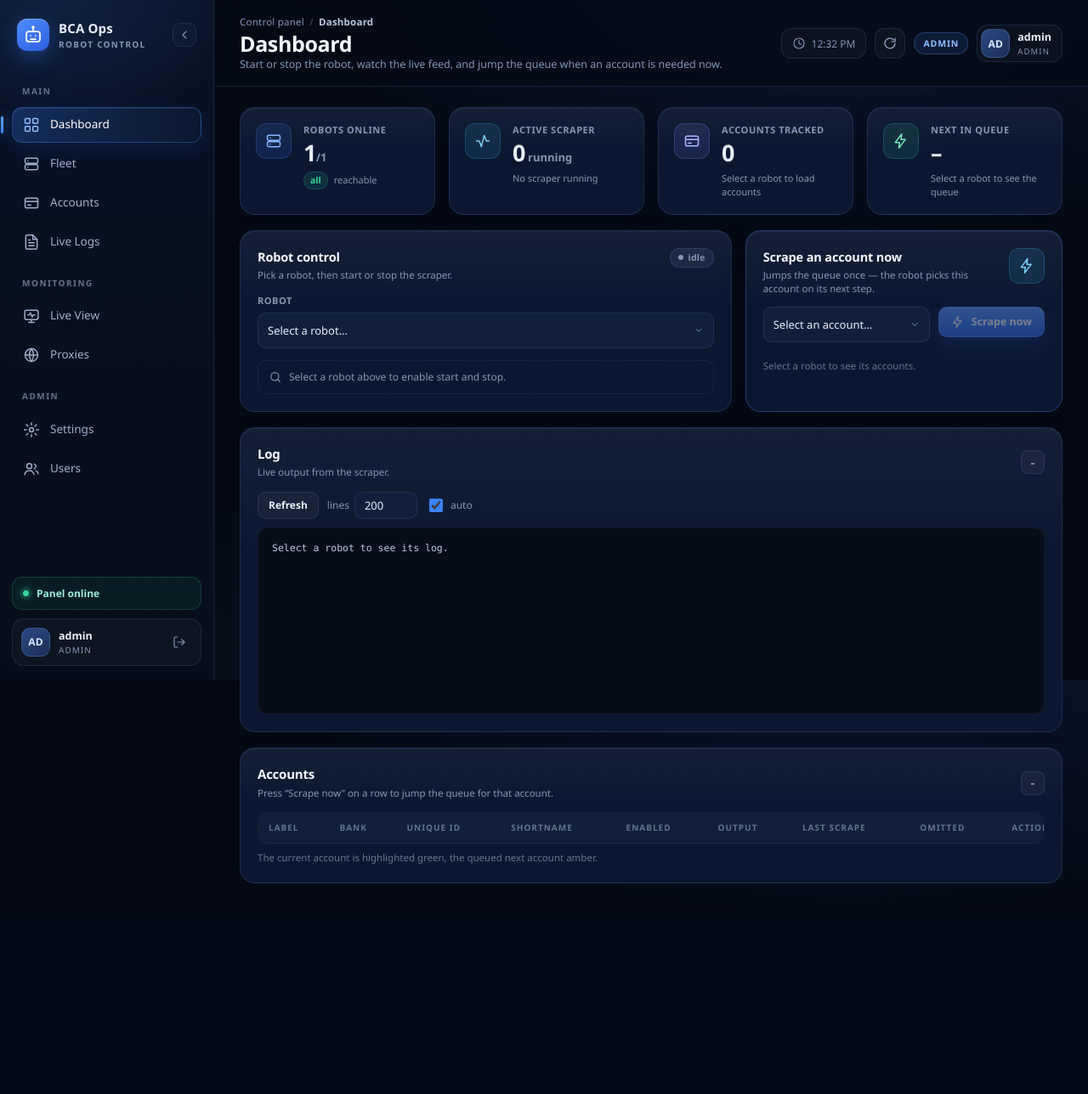
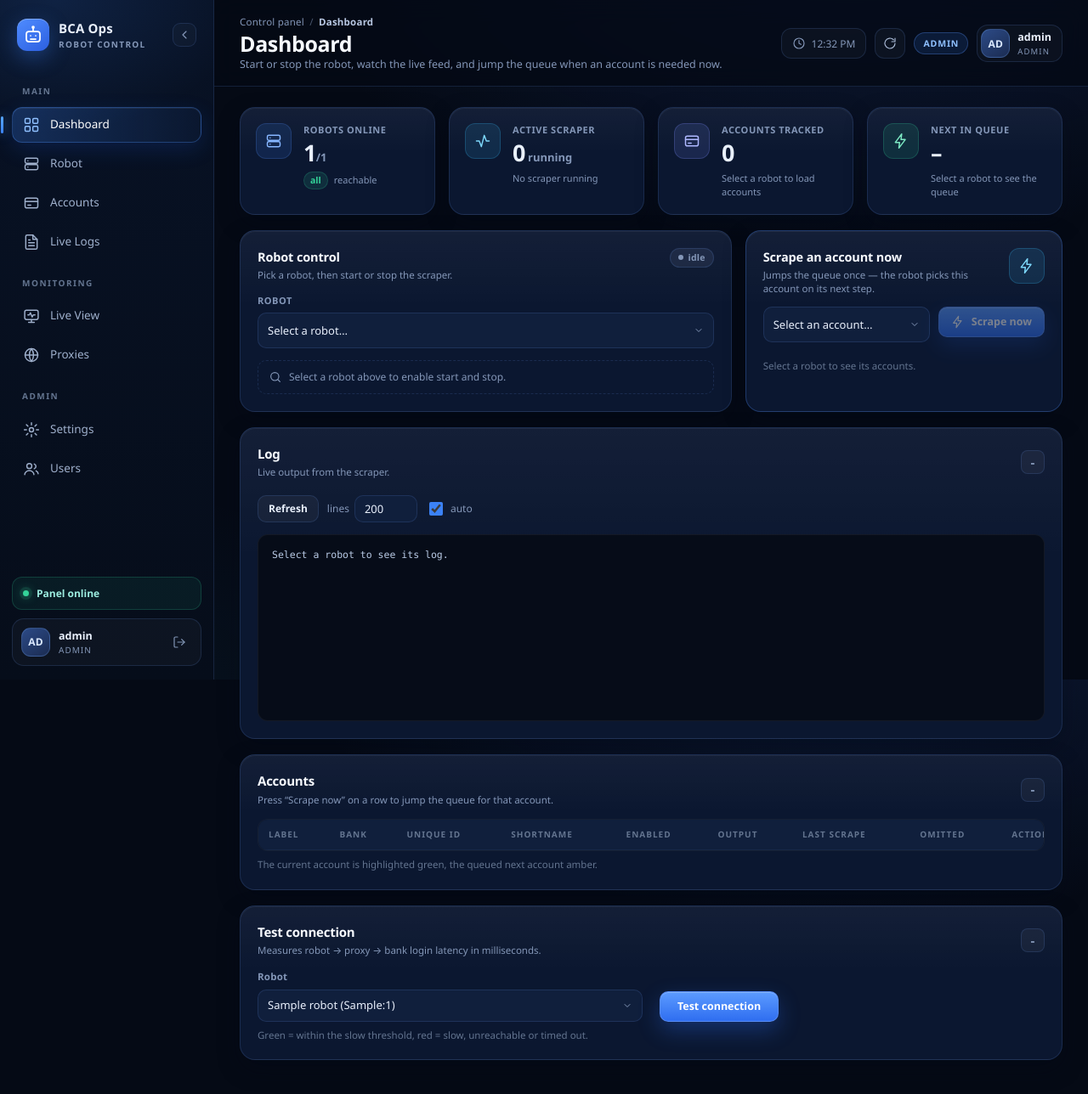
Before and after one commit to bnz88/Python-robot, a Flask app: page / in a window 1280 px wide. Shown: the whole page at 85% size. Before the commit the page ends 1040 px from the top, so only its background shows below. Run offline with Flask 3, Linux system fonts and the light colour scheme; the visitor is signed in with stand-in values (Sample User, id 1); data comes from the database, SQL or seed files in the repository; tables that the repository leaves empty hold one stand-in row (values such as "Sample post"); data that the repository does not hold is empty.

Commit message:
feat(panel): rename fleet to robot, align live/log panes, add proxy test widget

```diff
--- a/control_panel/app.py
+++ b/control_panel/app.py
@@ -272,10 +272,10 @@ def dashboard():
     )
 
 
-@app.route("/fleet")
+@app.route("/robot")
 @auth.admin_required
-def fleet_page():
-    return render_template("fleet.html")
+def robot_page():
+    return render_template("robot.html")
 
 
 @app.route("/accounts")
@@ -819,6 +819,13 @@ def api_proxy_test():
         return _json_error("invalid response from robot", 502)
     if body.get("error"):
         return _json_error(body["error"], 400)
+    notes = {
+        "{}:{}".format(p["ip"], p["port"]): (p.get("note") or "")
+        for p in proxies
+    }
+    for row in body.get("proxies") or []:
+        if isinstance(row, dict):
+            row["note"] = notes.get(row.get("host"), "")
     return jsonify(body)
 
 
--- a/control_panel/static/dashboard.js
+++ b/control_panel/static/dashboard.js
@@ -26,6 +26,7 @@ async function loadRobots() {
   renderRobotPicker();
   updateSelectedMeta();
   updateDeckState();
+  renderTestRobotOptions();
   if (state.selectedId) await refreshSelected();
   else renderKpis();
   refreshLive();
@@ -291,6 +292,8 @@ async function selectRobot(id) {
   $("#log-title").textContent = "Log - " + r.name;
   const picker = $("#robot-picker");
   if (picker) picker.value = String(id);
+  const testSelect = $("#test-robot");
+  if (testSelect) testSelect.value = String(id);
   updateSelectedMeta();
   updateDeckState();
   await refreshSelected();
@@ -522,6 +525,83 @@ async function loadProxyOptions() {
   sel.value = keep && present ? keep : "auto";
 }
 
+function renderTestRobotOptions() {
+  const select = $("#test-robot");
+  if (!select) return;
+  const keep = select.value;
+  const html = state.robots
+    .map(
+      (r) =>
+        `<option value="${r.id}">${esc(r.name)} (${esc(r.host)}:${esc(String(r.port))})${r.online ? "" : " - offline"}</option>`
+    )
+    .join("");
+  if (select.dataset.signature !== html) {
+    select.innerHTML = html;
+    select.dataset.signature = html;
+  }
+  const preferred =
+    keep || (state.selectedId == null ? "" : String(state.selectedId));
+  const present = Array.from(select.options).some((o) => o.value === preferred);
+  select.value = present ? preferred : select.options[0] ? select.options[0].value : "";
+  const button = $("#test-run");
+  if (button) button.disabled = state.robots.length === 0;
+}
+
+function renderTestResults(data) {
+  const table = $("#test-results");
+  if (!table) return;
+  const thead = table.querySelector("thead");
+  const tbody = table.querySelector("tbody");
+  const banks = data.banks || [];
+  thead.innerHTML = `<tr><th>Proxy</th>${banks
+    .map((b) => `<th>${esc(b.label)}</th>`)
+    .join("")}</tr>`;
+  tbody.innerHTML = "";
+  for (const proxy of data.proxies || []) {
+    const tr = document.createElement("tr");
+    const cells = banks
+      .map((bank) => {
+        const cell = (proxy.results || {})[bank.key] || {
+          ok: false,
+          error: "no result",
+        };
+        const good = cell.ok && !cell.slow;
+        const text = cell.ok ? `${cell.latency_ms} ms` : cell.error || "failed";
+        return `<td class="${good ? "cell-ok" : "cell-bad"}">${esc(text)}</td>`;
+      })
+      .join("");
+    tr.innerHTML = `<td>${esc(proxy.host)}${
+      proxy.note ? `<span class="proxy-note">${esc(proxy.note)}</span>` : ""
+    }</td>${cells}`;
+    tbody.appendChild(tr);
+  }
+  table.hidden = false;
+}
+
+async function runProxyTest() {
+  const robotId = $("#test-robot").value;
+  if (!robotId) {
+    setStatus("Add a robot first.", true);
+    return;
+  }
+  const button = $("#test-run");
+  button.disabled = true;
+  setStatus("Testing proxies - this can take a few seconds...");
+  try {
+    const data = await post("/api/proxies/test", { robot_id: robotId });
+    if (data && data.error) {
+      setStatus(data.error, true);
+      return;
+    }
+    renderTestResults(data);
+    setStatus(`Test finished (slow above ${data.threshold_ms} ms).`);
+  } catch (err) {
+    setStatus(err.message, true);
+  } finally {
+    button.disabled = false;
+  }
+}
+
 async function onAccountAction(e) {
   const btn = e.target.closest("button[data-act]");
   if (!btn) return;
@@ -586,6 +666,7 @@ function init() {
   $("#statement-close").addEventListener("click", () => $("#statement-dialog").close());
   $("#statement-copy").addEventListener("click", copyStatement);
   wireLiveFeed();
+  $("#test-run").addEventListener("click", runProxyTest);
 
   const robotPicker = $("#robot-picker");
   if (robotPicker) {
--- a/control_panel/static/proxies.js
+++ b/control_panel/static/proxies.js
@@ -67,7 +67,9 @@ function renderResults(data) {
         return `<td class="${good ? "cell-ok" : "cell-bad"}">${esc(text)}</td>`;
       })
       .join("");
-    tr.innerHTML = `<td>${esc(proxy.host)}</td>${cells}`;
+    tr.innerHTML = `<td>${esc(proxy.host)}${
+      proxy.note ? `<span class="proxy-note">${esc(proxy.note)}</span>` : ""
+    }</td>${cells}`;
     tbody.appendChild(tr);
   }
   table.hidden = false;
--- a/control_panel/static/style.css
+++ b/control_panel/static/style.css
@@ -947,12 +947,19 @@ td.cell-empty {
 }
 
 /* -------------------------------------------------------- dashboard: feed -- */
-.monitor-grid { display: grid; grid-template-columns: 1.25fr 1fr; gap: 16px; align-items: start; }
-.monitor-grid > .card { min-width: 0; }
-#live-panel .panel-head { margin-bottom: 12px; }
-#live-panel .live-frame { width: 100%; max-width: none; margin: 0; }
-#live-panel .live-frame img { max-height: 380px; }
-#live-panel .panel-head h2 { font-size: 14.5px; }
+.monitor-grid { display: grid; grid-template-columns: 1.25fr 1fr; gap: 16px; align-items: stretch; }
+.monitor-grid > .card { min-width: 0; display: flex; flex-direction: column; }
+#live-panel .live-frame {
+  width: 100%;
+  max-width: none;
+  margin: 0;
+  aspect-ratio: auto;
+  flex: 1 1 auto;
+  min-height: 300px;
+}
+#live-panel .live-frame img { height: 100%; max-height: none; }
+.monitor-grid .log-toolbar { flex: 0 0 auto; min-height: 40px; }
+.live-toolbar { justify-content: flex-start; }
 
 .log-toolbar {
   display: flex;
@@ -970,7 +977,8 @@ td.cell-empty {
   margin: 0;
   padding: 14px 16px;
   min-height: 220px;
-  max-height: 360px;
+  max-height: 420px;
+  flex: 1 1 auto;
   overflow: auto;
   border: 1px solid var(--border-subtle);
   border-radius: var(--r-md);
@@ -1265,6 +1273,7 @@ dialog h3 { font-size: 16px; margin-bottom: 4px; }
 #test-results { margin-top: 14px; }
 #test-results td.cell-ok { color: var(--ok); font-weight: 600; font-variant-numeric: tabular-nums; }
 #test-results td.cell-bad { color: var(--bad); font-weight: 600; font-variant-numeric: tabular-nums; }
+.proxy-note { margin-left: 8px; color: var(--muted-2); font-size: 11px; font-weight: 400; }
 #test-robot { min-width: 260px; }
 
 /* ----------------------------------------------------------------- users -- */
@@ -1328,6 +1337,9 @@ dialog h3 { font-size: 16px; margin-bottom: 4px; }
   .kpi-grid { grid-template-columns: repeat(2, minmax(0, 1fr)); }
   .deck-grid { grid-template-columns: 1fr 1fr; }
   .monitor-grid { grid-template-columns: 1fr; }
+  #live-panel .live-frame { aspect-ratio: 16 / 10; flex: none; min-height: 0; }
+  #live-panel .live-frame img { height: auto; max-height: 380px; }
+  .log-console { flex: none; max-height: 360px; }
 }
 
 @media (max-width: 1024px) {
--- a/control_panel/templates/_sidebar.html
+++ b/control_panel/templates/_sidebar.html
@@ -21,9 +21,9 @@
       {{ icon('dashboard') }}<span>Dashboard</span>
     </a>
     {% if user and user.role == 'admin' %}
-    <a href="{{ url_for('fleet_page') }}" class="{{ 'active' if active == 'fleet' else '' }}"
-       title="Fleet" {% if active == 'fleet' %}aria-current="page"{% endif %}>
-      {{ icon('server') }}<span>Fleet</span>
+    <a href="{{ url_for('robot_page') }}" class="{{ 'active' if active == 'robot' else '' }}"
+       title="Robot" {% if active == 'robot' %}aria-current="page"{% endif %}>
+      {{ icon('server') }}<span>Robot</span>
     </a>
     {% endif %}
     <a href="{{ url_for('accounts_page') }}" class="{{ 'active' if active == 'accounts' else '' }}"
--- a/control_panel/templates/dashboard.html
+++ b/control_panel/templates/dashboard.html
@@ -19,7 +19,7 @@
     <main data-refresh-ms="{{ refresh_ms }}">
       <p id="status" class="status" role="status" aria-live="polite"></p>
 
-      <section class="kpi-grid" aria-label="Fleet summary">
+      <section class="kpi-grid" aria-label="Robot summary">
         <article class="card kpi">
           <span class="kpi-icon">{{ icon('server') }}</span>
           <div class="kpi-body">
@@ -127,6 +127,9 @@
               <h2 id="live-title">Live feed</h2>
               <p class="card-sub">Current browser view of the selected robot.</p>
             </div>
+            <button class="min-toggle" type="button" title="Minimize">-</button>
+          </div>
+          <div class="log-toolbar live-toolbar">
             <span class="log-card-actions">
               <button id="live-start" data-act="start" class="primary" type="button" title="Start scraping">Start</button>
               <button id="live-stop" data-act="stop" type="button" title="Stop scraping">Stop</button>
@@ -134,7 +137,6 @@
                 {{ icon('maximize', 'sm') }}
               </button>
             </span>
-            <button class="min-toggle" type="button" title="Minimize">-</button>
           </div>
           <div class="live-frame" id="live-frame">
             <img id="live-img" class="live-card-img" alt="live view" style="visibility:hidden">
@@ -180,6 +182,31 @@
         </div>
         <p class="hint">The current account is highlighted green, the queued next account amber.</p>
       </section>
+
+      <section class="card panel">
+        <div class="panel-head">
+          <div>
+            <h2>Test connection</h2>
+            <p class="card-sub">Measures robot &rarr; proxy &rarr; bank login latency in milliseconds.</p>
+          </div>
+          <button class="min-toggle" type="button" title="Minimize">-</button>
+        </div>
+        <div class="controls">
+          <div class="field"><span class="fl">Robot</span>
+            <select id="test-robot"></select>
+          </div>
+          <div class="field"><span class="fl">&nbsp;</span>
+            <button id="test-run" class="primary" type="button">Test connection</button>
+          </div>
+        </div>
+        <p class="hint">Green = within the slow threshold, red = slow, unreachable or timed out.</p>
+        <div class="table-wrap">
+          <table id="test-results" hidden>
+            <thead></thead>
+            <tbody></tbody>
+          </table>
+        </div>
+      </section>
     </main>
   </div>
 </div>
--- a/control_panel/templates/proxies.html
+++ b/control_panel/templates/proxies.html
@@ -69,7 +69,7 @@
         <div class="panel-head">
           <div>
             <h2>Proxy list</h2>
-            <p class="card-sub">Every proxy available to the fleet.</p>
+            <p class="card-sub">Every proxy available to the robots.</p>
           </div>
         </div>
         <div class="table-wrap">
```
Also changed, not shown: control_panel/templates/robot.html (renamed from control_panel/templates/fleet.html, +4 -4 lines), control_panel/static/robot.js (renamed from control_panel/static/fleet.js).
